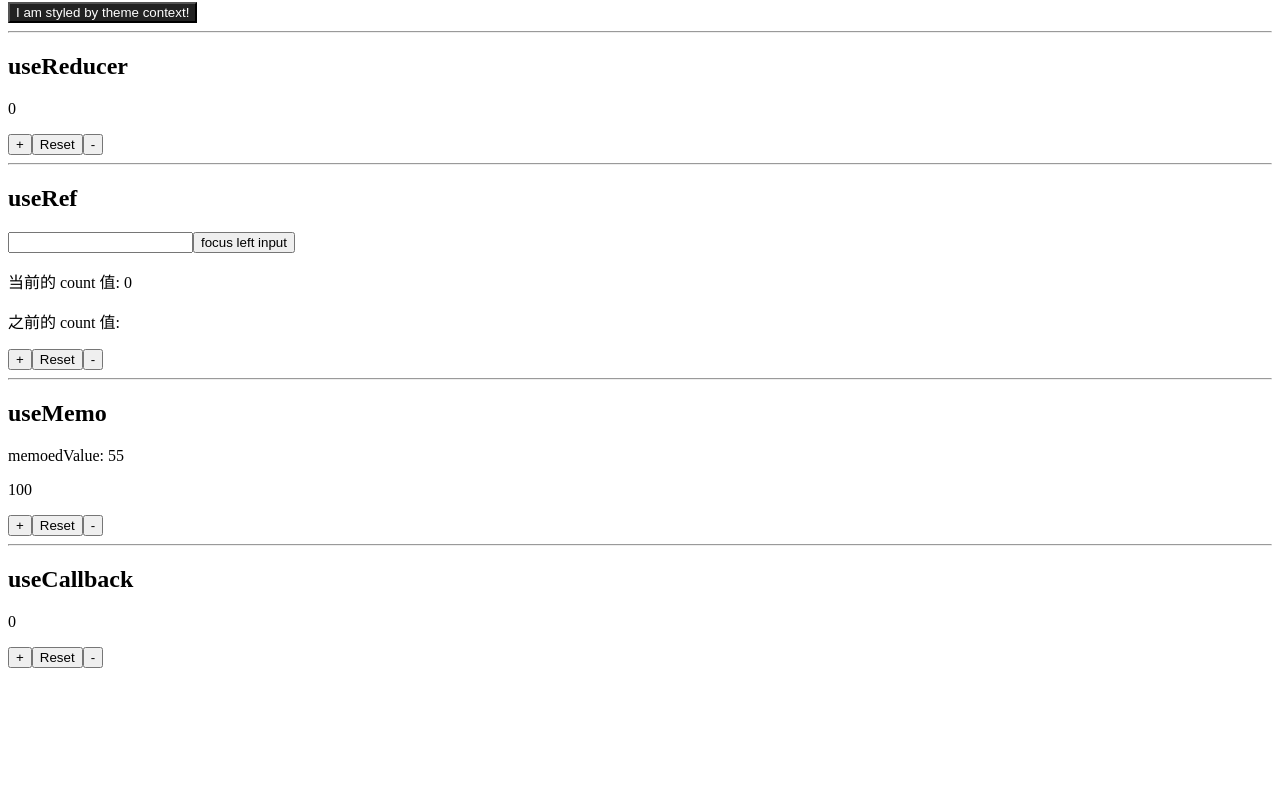
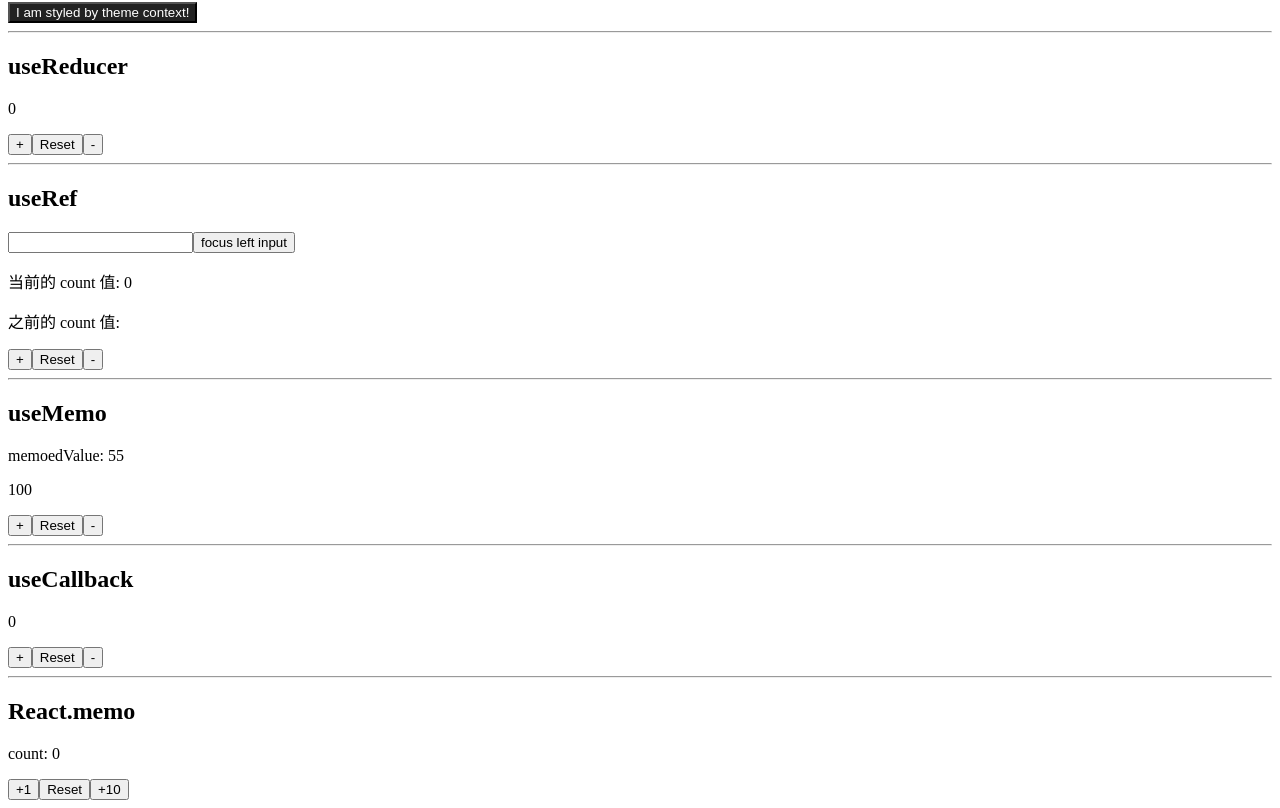
Before and after one commit to abiaqiou/react-demo, a React (Create React App) app: page / in a window 1280 px wide. Shown: the part 328-1136 px from the top of the page. Before the commit the page ends 1004 px from the top, so only its background shows below. Built offline with nearby package versions, Linux system fonts and the light colour scheme.

Commit message:
add React.memo

```diff
--- a/src/App.js
+++ b/src/App.js
@@ -1,3 +1,4 @@
+import Memo from './components/Memo'
 import UseCallback from './native_hooks/useCallback'
 import UseContext from './native_hooks/useContext'
 import UseEffect from './native_hooks/useEffect'
@@ -22,6 +23,8 @@ function App() {
       <UseMemo />
       <hr />
       <UseCallback />
+      <hr />
+      <Memo value={{ count: 0 }} />
     </div>
   )
 }
--- /dev/null
+++ b/src/components/Memo/index.js
@@ -0,0 +1,34 @@
+import React, { useState } from 'react'
+
+const Counter = (props) => {
+  let { value } = props
+  return (
+    <div>
+      <h2>React.memo</h2>
+      <p>count: {value}</p>
+    </div>
+  )
+}
+
+const areEqual = (prevProps, nextProps) => {
+  let prev = prevProps.value
+  let next = nextProps.value
+  return next - prev < 10
+}
+
+// 如果函数组件被 React.memo 包裹，且其实现中拥有 useState，useReducer 或 useContext 的 Hook，当 context 发生变化时，它仍会重新渲染
+const MemoedCounter = React.memo(Counter, areEqual)
+
+const Memo = () => {
+  const [count, setCount] = useState(0)
+
+  return (
+    <div>
+      <MemoedCounter value={count} />
+      <button onClick={() => setCount(count + 1)}>+1</button>
+      <button onClick={() => setCount(0)}>Reset</button>
+      <button onClick={() => setCount(count + 10)}>+10</button>
+    </div>
+  )
+}
+export default Memo
```
